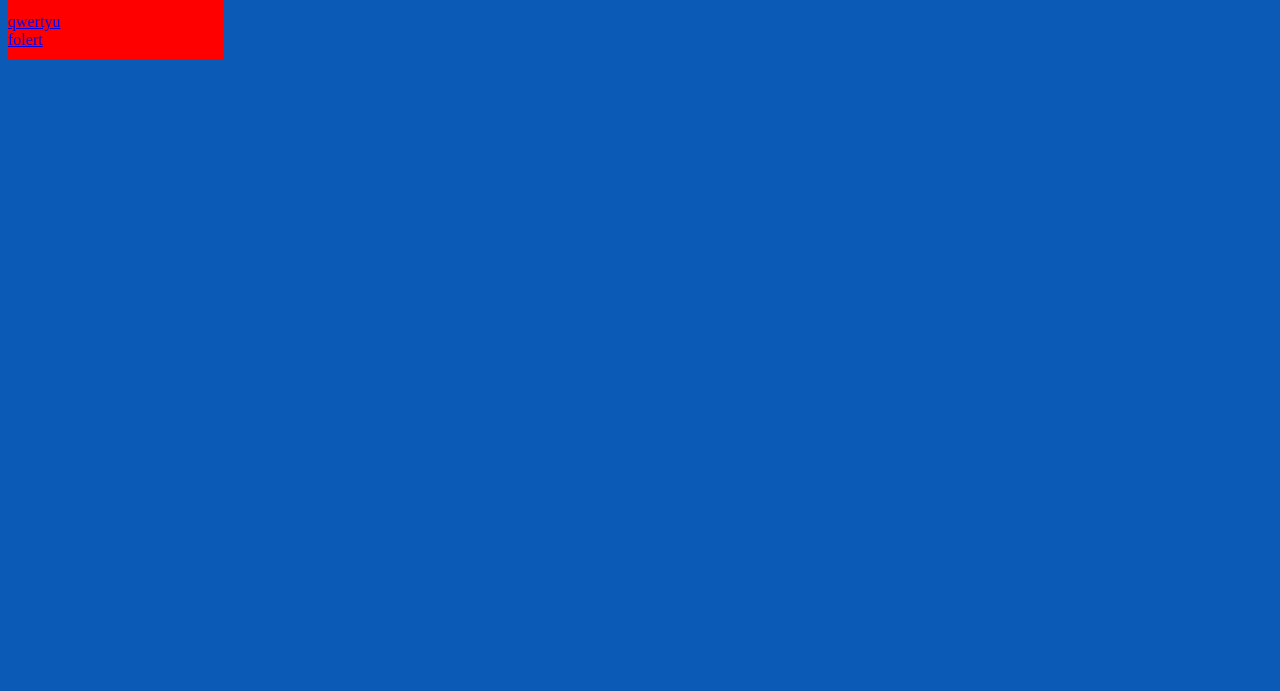
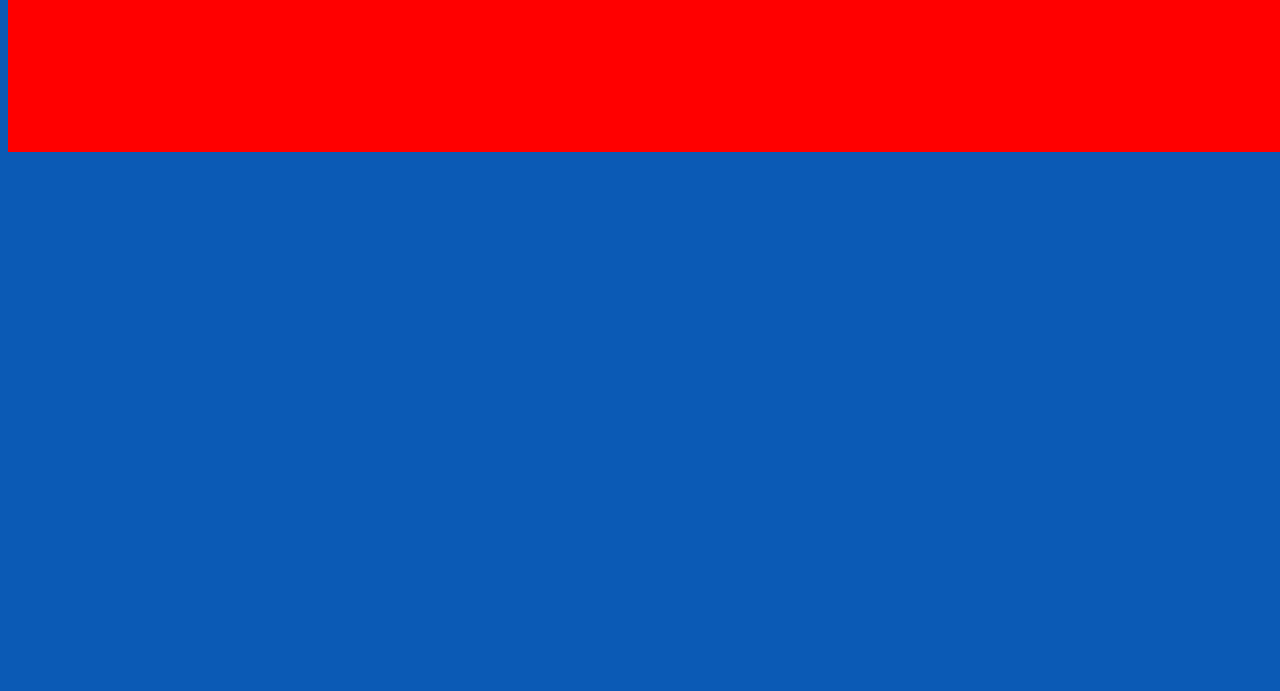
Before and after one commit to Atoms22/random, a plain HTML site: page index.html in a window 1280 px wide. Shown: the part 109-800 px from the top of the page. Drawn offline with Linux system fonts and the light colour scheme.

Commit message:
Update index.html

```diff
--- a/index.html
+++ b/index.html
@@ -4,7 +4,7 @@
   <head>
     <title>Dashyrun Studios</title>
     </head>
-  <div id="background-stuff" style="height: 20%; position: absolute; background-color: red;">
+  <div id="background-stuff" style="height: 30%; width: 100%; position: absolute; background-color: red;"></div>
 
   <body style='background-color: #0b5ab5'>
     <h1>fdsfdfg</h1>
```
